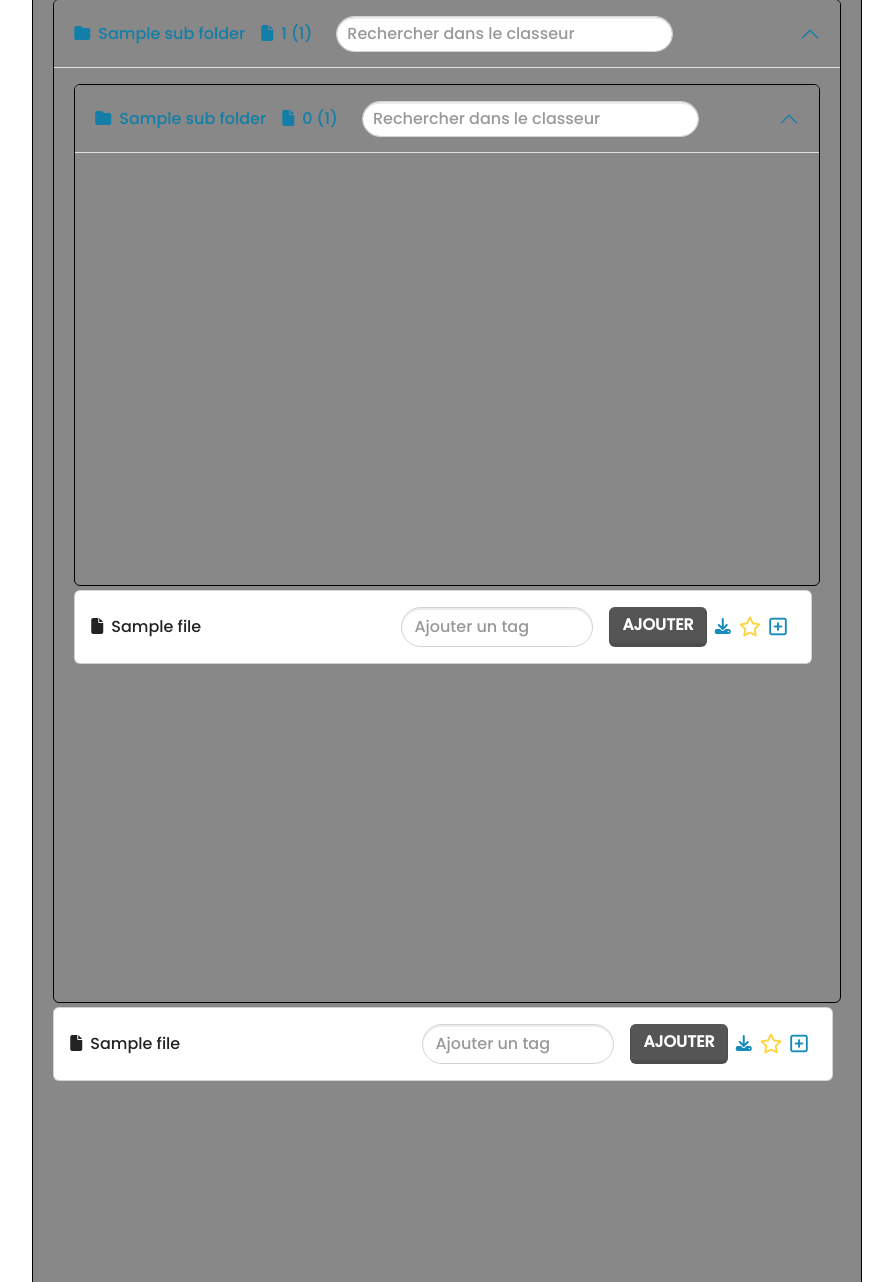
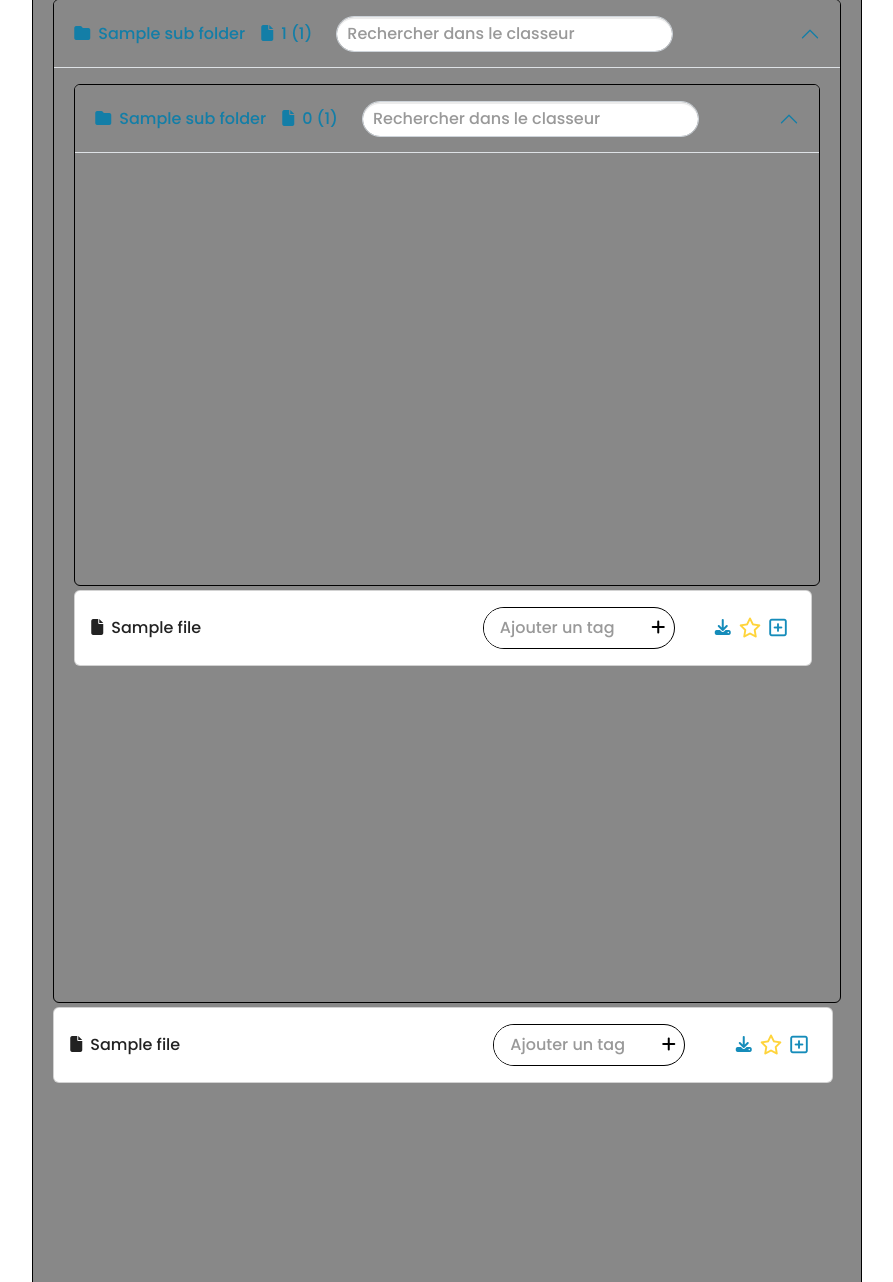
Before and after one commit to Nathan-Etave/Hades, a Python web app: template app/templates/home/index.html in a window 1280 px wide, after a click that opens the changed part. Shown: the part 424-1706 px from the top of the page, without its empty margins (193-1086 px from the left). Run offline with Jinja, Linux system fonts and the light colour scheme; the template is opened without the code that fills it: most values are stand-ins (such as "Sample title", 1, 10 or a date in 2020); form fields are guessed from the names that the template uses; some libraries are stand-ins or nearby versions; some web fonts are replaced.

Commit message:
fix/ Refonte visuel de l'ajout de tag

```diff
--- a/app/static/css/home.css
+++ b/app/static/css/home.css
@@ -4,6 +4,14 @@
     color: #004F8A;
     align-items: center;
     width: 34vw;
+}
+
+#add-tag {
+    border: 0.12rem solid #000000;
+    border-radius: 10rem;
+    color: #004F8A;
+    align-items: center;
+    width: 12rem;
 }
 
 #search>input {
@@ -14,11 +22,30 @@
     padding: 0.5rem 1rem;
 }
 
+#tag-input {
+    border-radius: 10rem;
+    border: none;
+    font-size: 1rem;
+    width: 85%;
+    padding: 0.5rem 1rem;
+}
+
 #search>input:focus {
     outline: none;
 }
 
+#add-tag > input {
+    box-shadow: unset !important;
+}
+
 #search>button {
+    background-color: white;
+    border: none;
+    border-radius: 10rem;
+    width: 10%;
+}
+
+#add-tag>button {
     background-color: white;
     border: none;
     border-radius: 10rem;
--- a/app/static/js/home.js
+++ b/app/static/js/home.js
@@ -363,14 +363,17 @@ document.addEventListener('DOMContentLoaded', function () {
         }
     });
 
+    // Handle the adition of a new tag
     let tagButtons = document.querySelectorAll('.tag-button');
     tagButtons.forEach((tagButton) => {
         tagButton.addEventListener('click', function () {
             let tagInput = tagButton.parentElement.querySelector('#tag-input');
             let fileId = tagInput.getAttribute('data-file');
             let newTag = tagInput.value;
-            socket.emit('add_tag', { fileId: fileId, tag: newTag });
-            tagInput.value = "";
+            if (newTag !== "") {
+                socket.emit('add_tag', { fileId: fileId, tag: newTag });
+                tagInput.value = "";
+            }
         });
     });
 
--- a/app/templates/home/index.html
+++ b/app/templates/home/index.html
@@ -92,11 +92,12 @@
                                     <div id="previewPopup{{ file.id }}">
                                     </div>
                                 </div>
-                                <div class="d-flex me-2">
+                                <div class="d-flex me-2" id="add-tag">
                                     <input data-file="{{ file.id }}" type="text" id="tag-input"
-                                    placeholder="Ajouter un tag" class="form-control"
-                                    style="border-radius: 50px; margin-right: 1rem; width: 12rem;">
-                                    <button class="btn btn-dark tag-button">Ajouter</button>
+                                    placeholder="Ajouter un tag" class="form-control">
+                                    <button class="tag-button">
+                                        <i class="fas fa-plus"></i>
+                                    </button>
                                 </div>
                                 <div class="me-2 d-flex">
                                     <a href="/classeur/{{ folder.id }}/fichier/{{ file.id }}?as_attachment=true" class="icon-placeholder" data-icon="fa fa-download me-2" data-file="{{ file.id }}" data-folder="{{ folder.id }}"></a>
```
